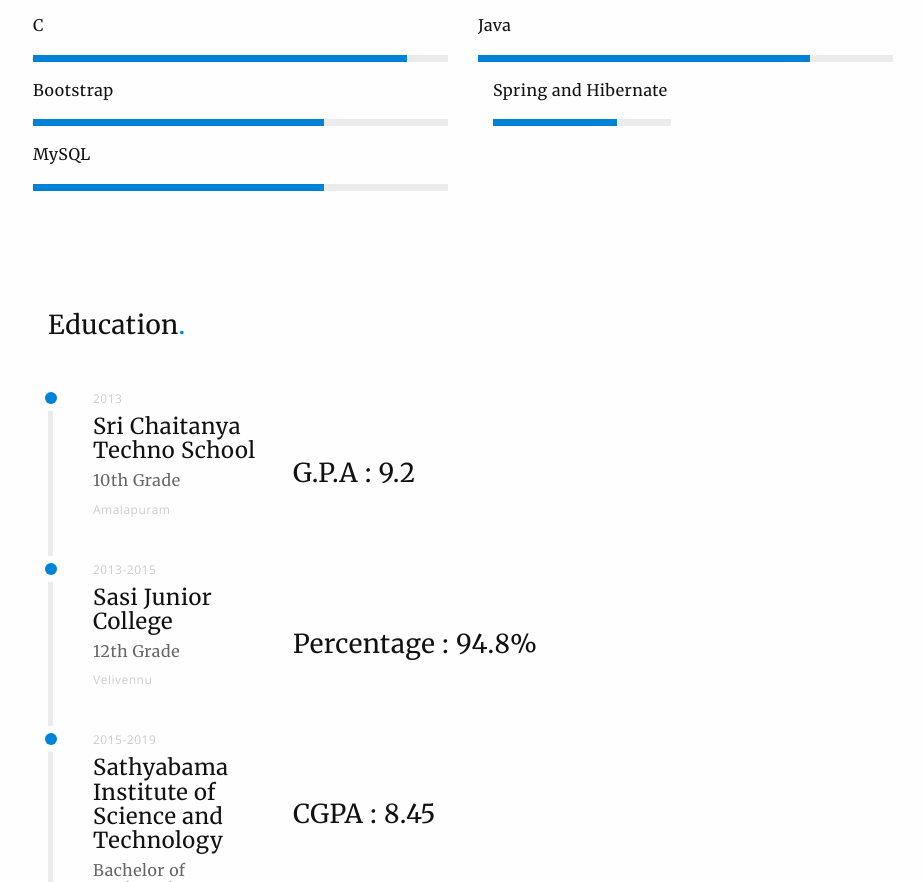
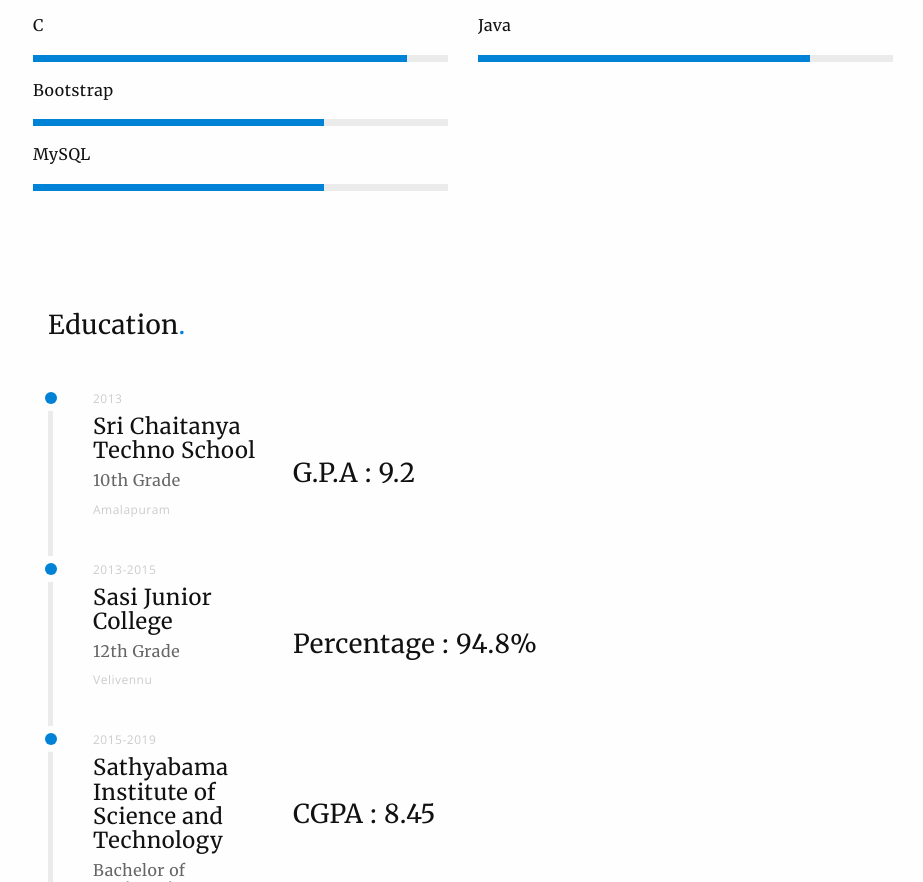
Before and after one commit to Madhu704/chsaiteja707.github.io, a plain HTML site: page index.html in a window 1280 px wide. Shown: the part 1103-1985 px from the top of the page, without its empty margins (357-1280 px from the left). Drawn offline with nearby package versions, Linux system fonts and the light colour scheme; some packages are replaced by stand-ins of ours; a script that the page names is missing; a web font is replaced by a local one.

Commit message:
Update index.html

```diff
--- a/index.html
+++ b/index.html
@@ -190,12 +190,7 @@
                                 <div class="progress-bar progress-bar-primary animated fadeInLeft" role="progressbar" aria-valuenow="70" aria-valuemin="0" aria-valuemax="100" style="width: 80%">
                                 </div>
                             </div><!-- / progress -->
-			 <div class="col-sm-6">
-                            <h6 class="progress-title">Spring and Hibernate</h6>
-                            <div class="progress">
-                                <div class="progress-bar progress-bar-primary animated fadeInLeft" role="progressbar" aria-valuenow="70" aria-valuemin="0" aria-valuemax="100" style="width: 70%">
-                                </div>
-                            </div><!-- / progress -->
+
 
 
 
```
